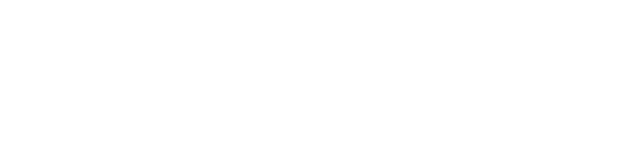
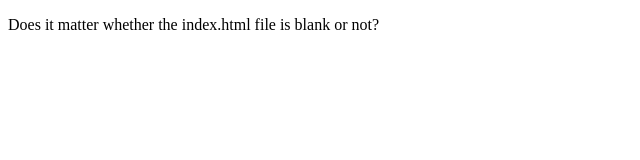
Before and after one commit to Orfeas-Mavros/WorksInProgress, a plain HTML site: page index.html in a window 1280 px wide. Shown: the whole page, without its empty margins (0-640 px from the left). Drawn offline with Linux system fonts and the light colour scheme.

Commit message:
Why in the hell does it matter whether index.html is blank or not

```diff
--- a/index.html
+++ b/index.html
@@ -6,6 +6,7 @@
     <link rel="stylesheet" type="text/css" href="src/general.css">
 </head>
 <body>
+    <p>Does it matter whether the index.html file is blank or not?</p>
     <script src="src/vue.global.js"></script>
     <script src="src/main.js"></script>
 </body>
```
